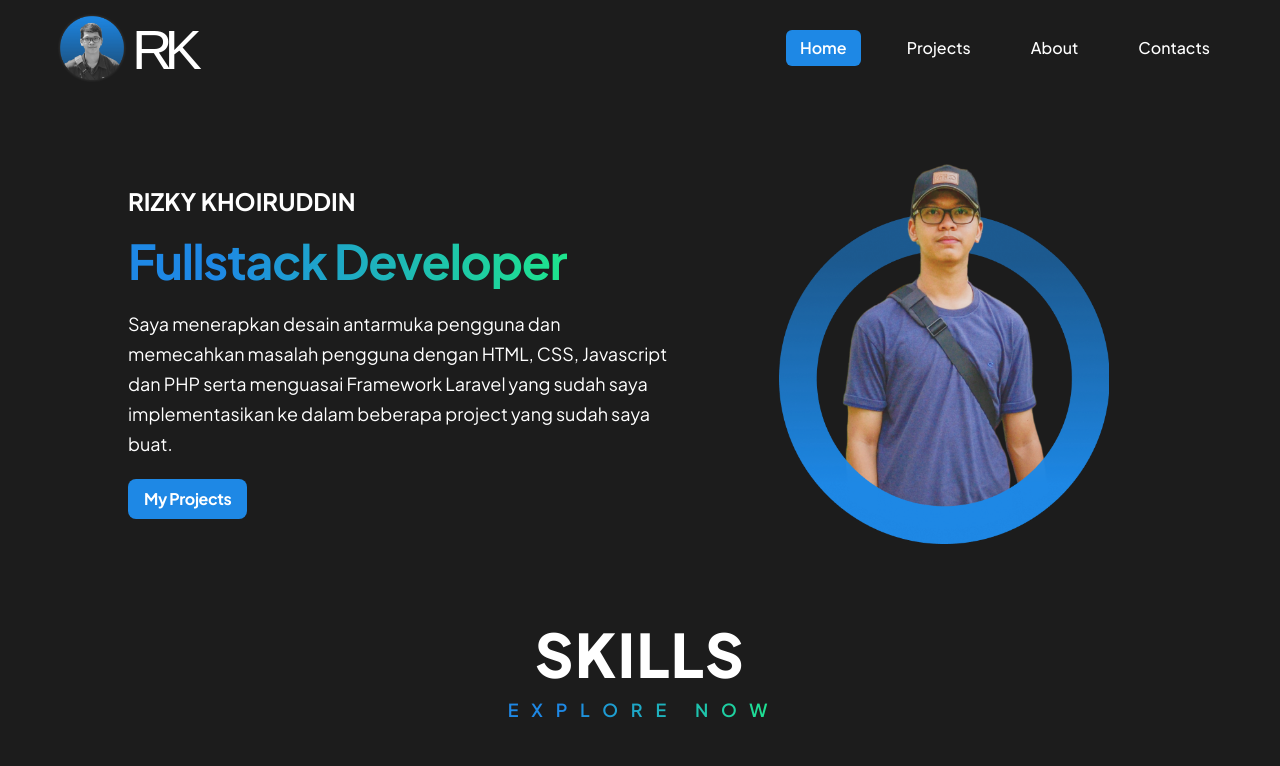
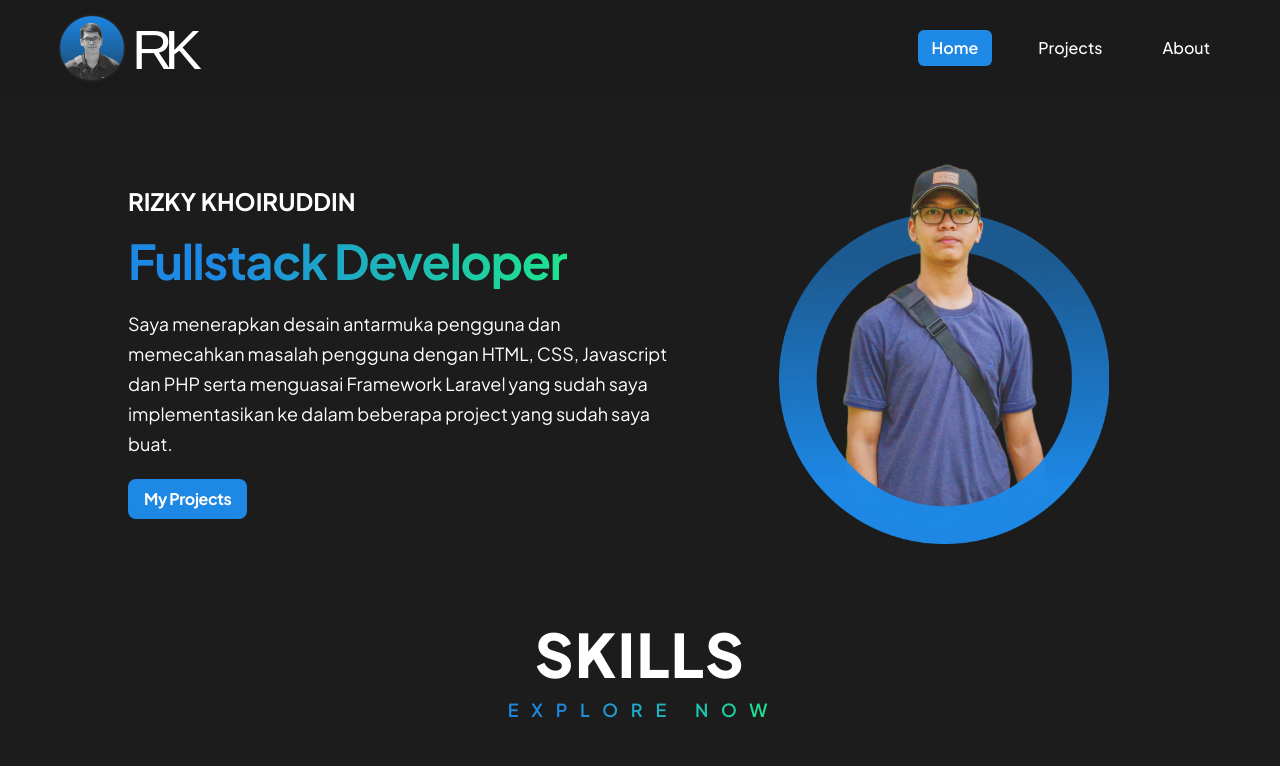
Before and after one commit to Fallcruz/Portfolio, a Next.js app: page / in a window 1280 px wide. Shown: the top 766 px of the page. Built offline with nearby package versions, Linux system fonts and the light colour scheme; a web font is replaced by a local one.

Commit message:
update v2

```diff
--- a/app/components/Navbar.js
+++ b/app/components/Navbar.js
@@ -15,12 +15,12 @@ function Navbar() {
     }, [pathname]);
 
     return (
-        <nav className='flex flex-row items-center justify-between fixed top-0 left-0 right-0 lg:py-3 py-2 lg:px-14 px-6 bg-black-secondary z-50 max-w-[1600px] mx-auto'>
+        <nav className='flex flex-row items-center justify-between fixed top-0 left-0 right-0 lg:py-3 py-2 lg:px-14 px-6 bg-black-secondary/60 backdrop-blur-lg z-50 max-w-[1600px] mx-auto'>
             <Link className='flex flex-row items-center gap-1' href='/'>
                 <Image className='lg:w-[72px] lg:h-[72px] w-14 h-14' src='/img/round-profile.png' width={500} height={500} quality={100} alt='logo' priority={true} />
                 <h1 className='mt-1 lg:text-[3.5rem] text-[2.2rem] font-rakkas leading-none lg:tracking-[-0.5rem] tracking-[-0.3rem]'>RK</h1>
             </Link>
-            <ul className={`navbar-menu ${showNavbar ? 'flex' : 'hidden'} lg:flex flex-row lg:w-fit w-[98%] bg-black-secondary items-center lg:justify-end justify-center lg:pt-0 lg:pb-0 pt-4 pb-6 lg:gap-8 gap-2`}>
+            <ul className={`navbar-menu ${showNavbar ? 'flex' : 'hidden'} lg:flex flex-row lg:w-fit w-[98%] lg:bg-[#ffffff00] bg-black-secondary items-center lg:justify-end justify-center lg:pt-0 lg:pb-0 pt-4 pb-6 lg:gap-8 gap-2`}>
                 <li className={`w-fit ${pathname === '/' ? 'active' : ''}`}>
                     <Link href='/' className='font-plus-jakarta-sans lg:text-base text-sm font-medium hover:text-gray'>Home</Link>
                 </li>
@@ -30,9 +30,9 @@ function Navbar() {
                 <li className={`w-fit ${pathname === '/about' ? 'active' : ''}`}>
                     <Link href='/about' className='font-plus-jakarta-sans lg:text-base text-sm font-medium hover:text-gray'>About</Link>
                 </li>
-                <li className='w-fit'>
+                {/* <li className='w-fit'>
                     <Link href='' className='font-plus-jakarta-sans lg:text-base text-sm font-medium hover:text-gray pointer-events-none'>Contacts</Link>
-                </li>
+                </li> */}
             </ul>
             <div className='flex lg:hidden items-center justify-center'>
                 <svg xmlns="http://www.w3.org/2000/svg" className="icon icon-tabler icon-tabler-menu-deep cursor-pointer" width={32} height={32} viewBox="0 0 24 24" strokeWidth={2} stroke="currentColor" fill="none" strokeLinecap="round" strokeLinejoin="round" onClick={() => handleNavbar()}>
--- a/app/style.scss
+++ b/app/style.scss
@@ -74,10 +74,12 @@ nav .navbar-menu li.active {
     -webkit-text-fill-color: transparent;
 }
 .border-linear-blue {
-    // background: linear-gradient(var(--black-secondary), var(--black-secondary)) padding-box,
-    //             var(--linear-blue) border-box;
     background: linear-gradient(var(--black-secondary), var(--black-secondary)) padding-box,
                 var(--linear-blue) border-box;
     border-radius: 4rem;
     border: 2px solid transparent;
 }
+// .backdrop-blur {
+//     backdrop-filter: blur(12px);
+//     -webkit-backdrop-filter: blur(12px);
+// }
```
